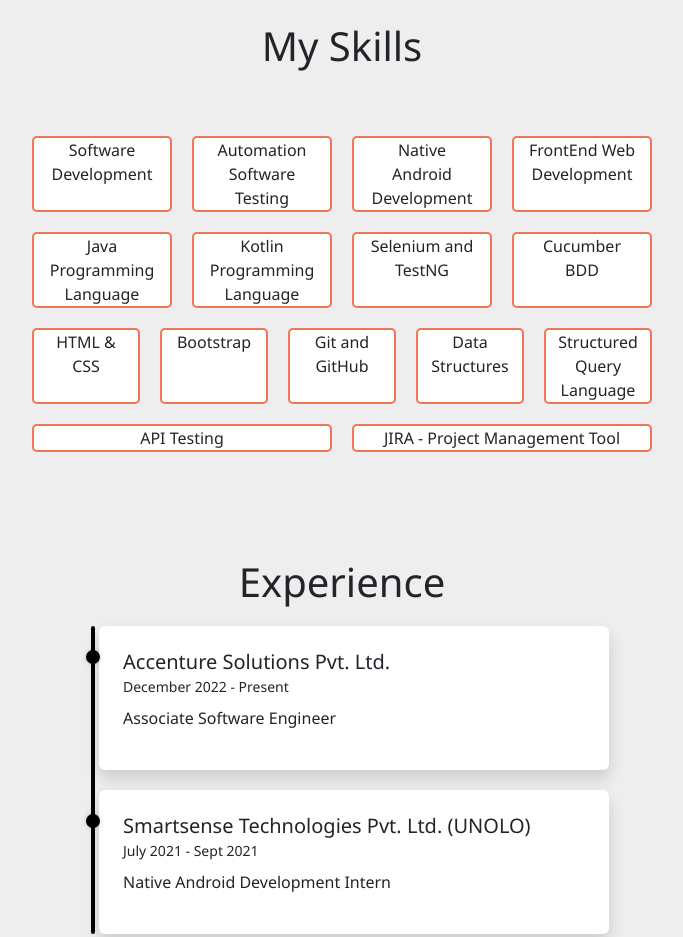
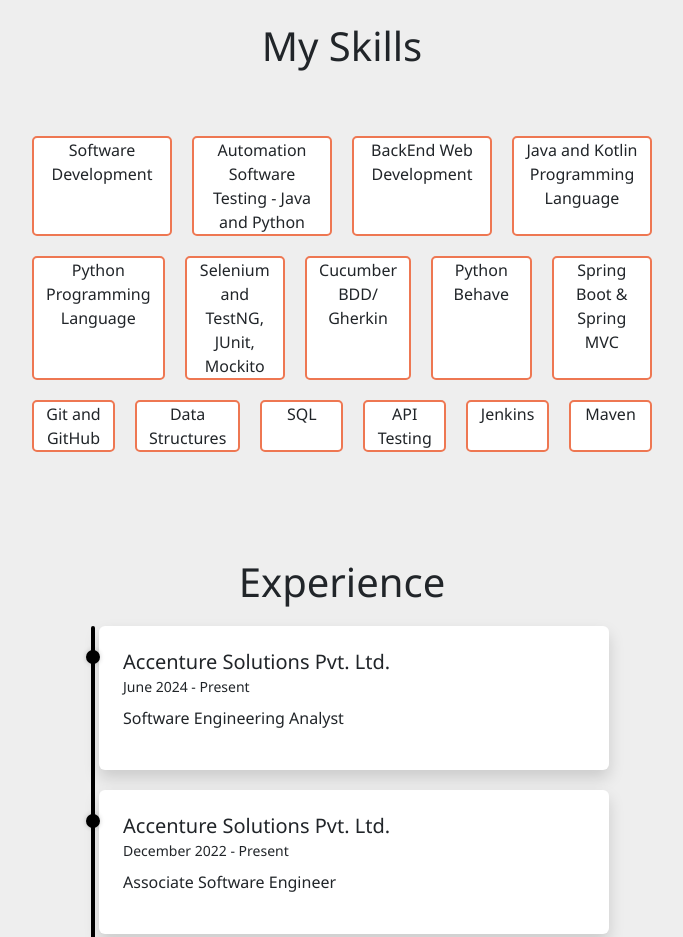
Before and after one commit to TanishqSehgal7/TanishqSehgal7.github.io, a plain HTML site: page PersonalWebsite/index.html in a window 1280 px wide. Shown: the part 1080-2017 px from the top of the page, without its empty margins (298-981 px from the left). Drawn offline with nearby package versions, Linux system fonts and the light colour scheme.

Commit message:
Profile Changes

```diff
--- a/PersonalWebsite/index.html
+++ b/PersonalWebsite/index.html
@@ -41,7 +41,7 @@
                   </li>
                 </ul>
                 <div class="d-lg-flex col-lg-3 justify-content-lg-end">
-                    <a class="px-4 gap-3 downloadResume" href="Tanishq Sehgal_SDE_Resume_0824.pdf" download="Tanishq Sehgal_SDE_Resume_0824">Download Resume</a>
+                    <a class="px-4 gap-3 downloadResume" href="Tanishq Sehgal_0425.pdf" download="Tanishq Sehgal_SDE_Resume_0824">Download Resume</a>
                 </div>
               </div>
             </div>
@@ -58,8 +58,8 @@
                 <h1 class="display-5 fw-bold text-body-emphasis animate intro">Hi, I'm Tanishq Sehgal</h1>
                 <!-- <span class="animWave">👋</span> -->
                 <div class="col-lg-6 mx-auto">
-                  <p class="lead mb-4 description">I am a Software Developer and Technology Enthusiast. I am currently working in Automation Software Testing and also exploring Full Stack Web Development.
-                    Apart from this I am also into Native Android Development.
+                  <p class="lead mb-4 description">I am a Software Developer and Technology Enthusiast. I am currently working in Automation Software Testing and also exploring Backend Web Development with Spring Boot.
+                    Apart from this I am also exploring AI/ML.
                   </p>
                     <div class="d-grid gap-2 d-sm-flex justify-content-sm-center">
                         <!-- <a class="btn btn-primary btn-lg px-4 gap-3" href="SDE Resume.pdf" download="TanishqSehgalResume_SDE" style="color: white;">Download Resume</a> -->
@@ -139,21 +139,20 @@
             <h1 id="skillH1">My Skills</h1>
             <div class="row pt-5 pb-5">
                     <div id="skill" class="col">Software Development</div>
-                    <div id="skill" class="col">Automation Software Testing</div>
-                    <div id="skill" class="col">Native Android Development</div>
-                    <div id="skill" class="col">FrontEnd Web Development</div>
-                    <div id="skill" class="col">Java Programming Language</div>
-                    <div id="skill" class="col">Kotlin Programming Language</div>
-
-                    <div id="skill" class="col">Selenium and TestNG</div>
-                    <div id="skill" class="col">Cucumber BDD</div>
-                    <div id="skill" class="col">HTML & CSS</div>
-                    <div id="skill" class="col">Bootstrap</div>
+                    <div id="skill" class="col">Automation Software Testing - Java and Python</div>
+                    <div id="skill" class="col">BackEnd Web Development</div>
+                    <div id="skill" class="col">Java and Kotlin Programming Language</div>
+                    <div id="skill" class="col">Python Programming Language</div>
+                    <div id="skill" class="col">Selenium and TestNG, JUnit, Mockito</div>
+                    <div id="skill" class="col">Cucumber BDD/ Gherkin</div>
+                    <div id="skill" class="col">Python Behave</div>
+                    <div id="skill" class="col">Spring Boot & Spring MVC</div>
                     <div id="skill" class="col">Git and GitHub</div>
                     <div id="skill" class="col">Data Structures</div>
-                    <div id="skill" class="col">Structured Query Language</div>
+                    <div id="skill" class="col">SQL</div>
                     <div id="skill" class="col">API Testing</div>
-                    <div id="skill" class="col">JIRA - Project Management Tool</div>
+                    <div id="skill" class="col">Jenkins</div>
+                    <div id="skill" class="col">Maven</div>
             </div>
         </div>
 
@@ -167,6 +166,11 @@
                         <div class="col-lg-6 mx-auto">
                             <h1 class="expH1 text-center">Experience</h1>
                             <ul class="timeline">
+                                <li class="timeline-item bg-white rounded ml-3 p-4 shadow">
+                                  <div class="timeline-arrow"></div>
+                                  <h2 class="h5 mb-0">Accenture Solutions Pvt. Ltd.</h2><span class="small text-gray"><i class="fa fa-clock-o mr-1"></i>June 2024 - Present</span>
+                                  <p class="text-small mt-2 font-weight-light">Software Engineering Analyst</p>
+                                </li>
                                 <li class="timeline-item bg-white rounded ml-3 p-4 shadow">
                                     <div class="timeline-arrow"></div>
                                     <h2 class="h5 mb-0">Accenture Solutions Pvt. Ltd.</h2><span class="small text-gray"><i class="fa fa-clock-o mr-1"></i>December 2022 - Present</span>
```
Also changed, not shown: 2 other files.
